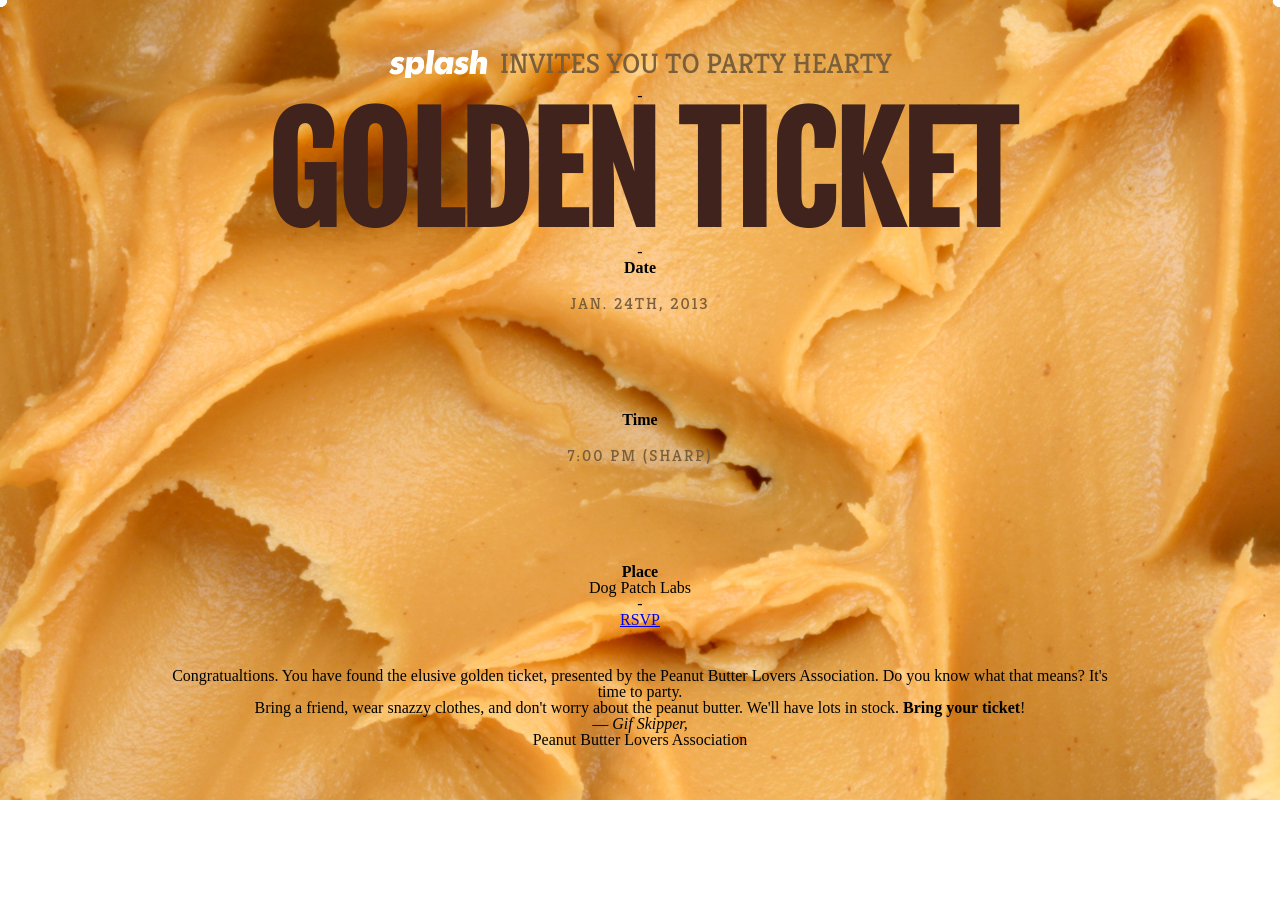
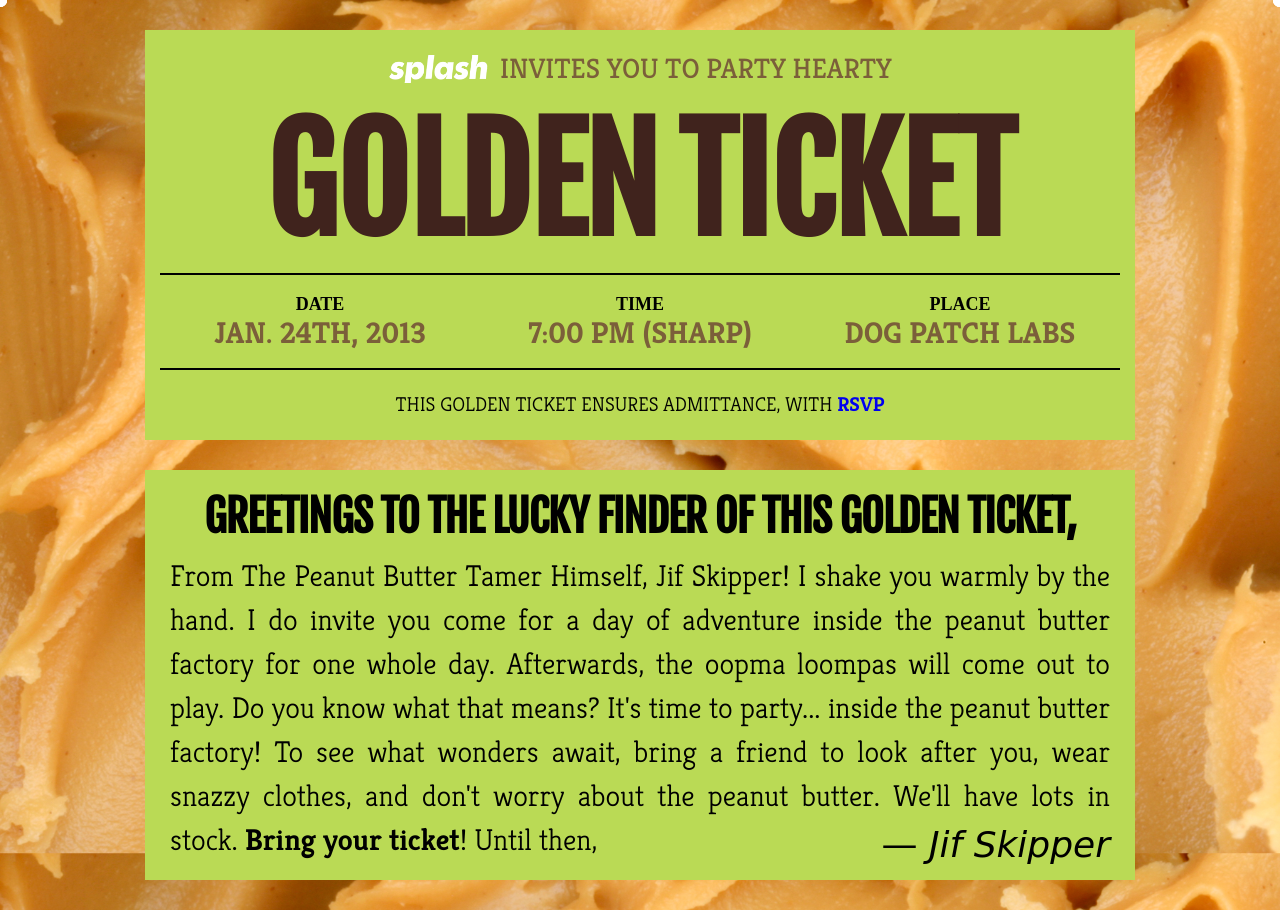
Before and after one commit to sodevious/peanutbutter, a plain HTML site: page index.html in a window 1280 px wide. Before the commit the page ends 800 px from the top, so only its background shows below. Drawn offline with nearby package versions, Linux system fonts and the light colour scheme; a web font is replaced by a local one.

Commit message:
Typography done. Let's style the shit out of you

```diff
--- a/css/reset.css
+++ b/css/reset.css
@@ -84,3 +84,21 @@ hr {
 input, select {
     vertical-align:middle;
 }
+
+/* Clearfix */
+
+.clearfix:before,
+.clearfix:after {
+  content: ".";
+  display: block;
+  height: 0;
+  overflow: hidden;
+}
+
+.clearfix:after {
+    clear: both;
+}
+
+.clearfix {
+    zoom: 1; /* IE < 8 */
+}
--- a/css/style.css
+++ b/css/style.css
@@ -1,4 +1,4 @@
-@import url(http://fonts.googleapis.com/css?family=Fjalla+One|Kreon:300,400,700);
+@import url(http://fonts.googleapis.com/css?family=Fjalla+One|Kreon:300,400,700|Trocchi|Rancho);
 
 
 /* Standard shiz */
@@ -22,6 +22,9 @@
 		margin: 30px 0;
 		margin-right: auto;
 		margin-left: auto;
+		padding: 15px;
+		height: 380px;
+		background-color: #bada55;
 	}
 
 section:after {
@@ -49,16 +52,17 @@ section:before {
     border-radius: 0 0 0 20px;
 }
 
- 	span.intro, time {
+ 	span.intro, time,  .place span {
 		display: block;
 		font-family: 'Kreon', serif;
+		text-transform: uppercase;
+		font-weight: 700;
 		color: #7B5F3A;
 	}
 
 	span.intro {
 		font-size: 28px;
 		padding: 10px;
-		text-transform: uppercase;
 		font-weight: 400;
 	}
 
@@ -79,19 +83,68 @@ section:before {
 		word-spacing: -10px;
 		letter-spacing: -1px;
 		color: #40231D;
-	}
-
-	h2 {
-		font-size: 46px;
-		font-family: "Love Ya Like A Sister", sans-serif;
-		padding: 60px 0px;
-		color: #5C311F;
+		margin: 20px 0px;
 	}
 
 	time {
-		letter-spacing: 2px;
-		padding: 20px 0px 100px 0px;
-		text-transform: uppercase;
 	}
 
-/* ARTICLE */
+	.date, .time, .place {
+		width: 280px;
+		float: left;
+		padding: 20px;
+		font-size: 30px;
+		border-top: 2px solid black;
+		border-bottom: 2px solid black;
+	}
+
+	.date h3, .time h3, .place h3 {
+		font-family: 'Trocchi';
+		font-size: 18px;
+		text-transform: uppercase;
+		margin-bottom: 5px;
+	}
+
+	#rsvp {
+		font-family: 'Kreon', serif;
+		text-transform: uppercase;
+		font-weight: 300;
+		margin: 25px 0px 10px 0px;
+		font-size: 20px;
+	}
+
+	#rsvp a {
+		font-weight: 700;
+		text-decoration: none;
+	}
+
+/* BACK */
+
+
+	#back h2 {
+	font-family: "Fjalla One", sans-serif;
+text-transform: uppercase;
+font-size: 44px;
+letter-spacing: -1px;
+font-weight: bold;
+padding: 10px 10px 5px 10px;
+	}
+
+	#back p {
+		text-align: justify;
+				font-family: 'Kreon', serif;
+font-weight: 300;
+font-size: 30px;
+line-height: 44px;
+		padding: 10px;
+
+	}
+
+#back span {
+				font-family: 'Rancho', cursive;
+				font-size: 36px;
+position: relative;
+top: -45px;
+right: 10px;
+float: right;
+}
--- a/index.html
+++ b/index.html
@@ -2,7 +2,7 @@
 <html>
 <head>
 	<meta charset="utf-8" />
-	<title></title>
+	<title>The Golden Ticket</title>
 	<link rel="stylesheet" type="text/css" media="screen" href="css/reset.css" />
 	<link rel="stylesheet" type="text/css" media="screen" href="css/style.css" />
 	<script type="text/javascript" src="http://ajax.googleapis.com/ajax/libs/jquery/1.3.2/jquery.min.js"></script>
@@ -15,9 +15,9 @@
 	<section id="front">
 
 		<span class="intro"><span class="splash">splash</span> invites you to party hearty</span>
--
+
 		<h1>Golden Ticket</h1>
--
+
 		<div class="date">
 			<h3>Date</h3>
 			<time datetime="2013-1-24">Jan. 24<sup>th</sup>, 2013</time>
@@ -32,29 +32,25 @@
 			<h3>Place</h3>
 			<span>Dog Patch Labs</span>
 		</div>
--
+
+		<div class="clearfix"></div>
 
 		<div id="rsvp">
-			<a href="#">RSVP</a>
+			This Golden Ticket ensures admittance, with <a href="#">RSVP</a>
 		</div>
 
 	</section>
 
  	<section id="back">
+ 		<h2>Greetings to the lucky finder of this Golden Ticket,</h2>
  		<p>
- 			Congratualtions. You have found the elusive golden ticket, presented by the Peanut Butter Lovers Association. Do you know what that means? It's time to party.
+ 			From The Peanut Butter Tamer Himself, Jif Skipper! I shake you warmly by the hand. I do invite you come for a day of adventure inside the peanut butter factory for one whole day. Afterwards, the oopma loompas will come out to play. Do you know what that means? It's time to party... inside the peanut butter factory! To see what wonders await, bring a friend to look after you, wear snazzy clothes, and don't worry about the peanut butter. We'll have lots in stock.  <strong>Bring your ticket</strong>! Until then,
  		</p>
 
+ 		<span>
+ 			&mdash; <em>Jif Skipper</em><br>
 
- 		<p>
- 			Bring a friend, wear snazzy clothes, and don't worry about the peanut butter. We'll have lots in stock. <strong>Bring your ticket</strong>!
- 		</p>
-
- 		<p>
- 			&mdash; <em>Gif Skipper,</em><br>
-
- 			Peanut Butter Lovers Association
-		</p>
+		</span>
 
  	</section>
 </body>
```
